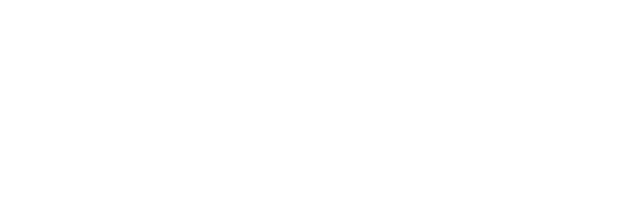
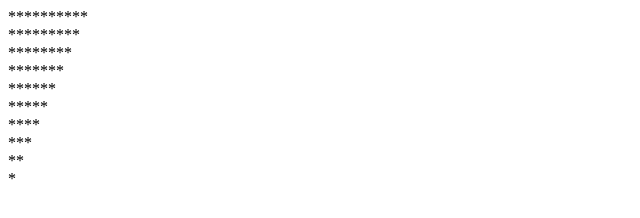
Before and after one commit to Say-Frhn/JavaScript-Practice, a plain HTML site: page for-loop-upgrade/index.html in a window 1280 px wide. Shown: the whole page, without its empty margins (0-640 px from the left). Drawn offline with Linux system fonts and the light colour scheme.

Commit message:
+Upgrade for-loop night 3 .

```diff
--- a/for-loop-upgrade/index.html
+++ b/for-loop-upgrade/index.html
@@ -7,13 +7,13 @@
 <script>
 
 // step 1 for loop
-for(var i=1 ; i <= 10 ; i++){
- if(i == 6){
-    break ;
-console.log(i)
-}
-console.log(i)
-}
+// for(var i=1 ; i <= 10 ; i++){
+//  if(i == 6){
+//     break ;
+// console.log(i)
+// }
+// console.log(i)
+// }
 
 // 1 - dakhel step1 inturie k ag console.log ya document.write بعد atrbute continue va break estefade knim .. number dakhel shart halqe type nmishe va
 // age console.log and etc.. قبل atrbute biad on number shart nmayesh dade mishe مثل ۶ !
@@ -28,6 +28,27 @@ console.log(i)
 // console.log(i)
 //  }
 
+// 2-
+// var i = 1 ;
+// var j
+// while (i <= 10){
+// j = i ;
+// while (j <= 10){
+// document.write('*')
+// j++
+// }
+// document.write('<br>');
+// i++
+// }
+
+for (i = 1 ; i <= 10 ; i++){
+    for (j = i ; j <= 10 ; j++){
+
+        document.write('*') ;
+    }
+        document.write('<br>') ;
+
+}
 
 
 </script>
```
